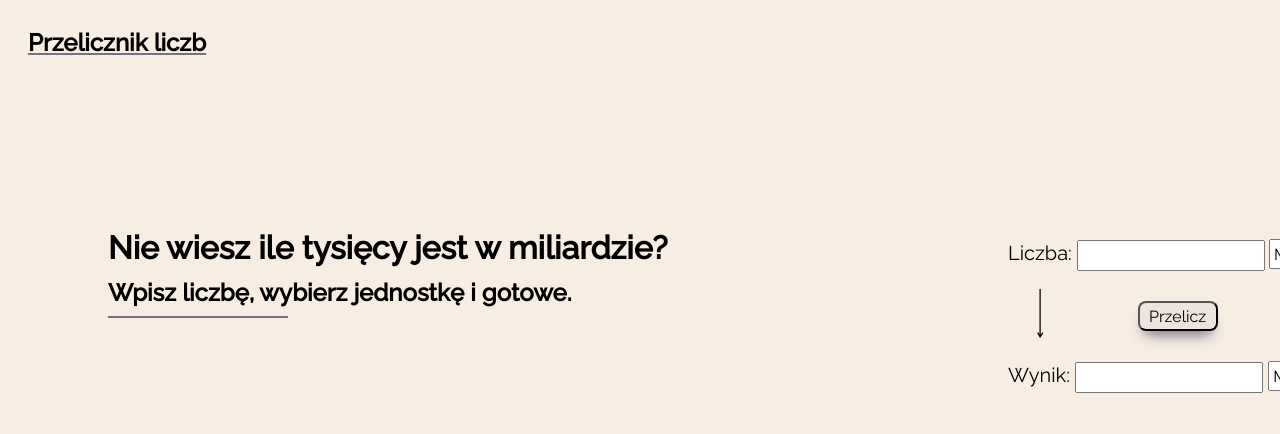
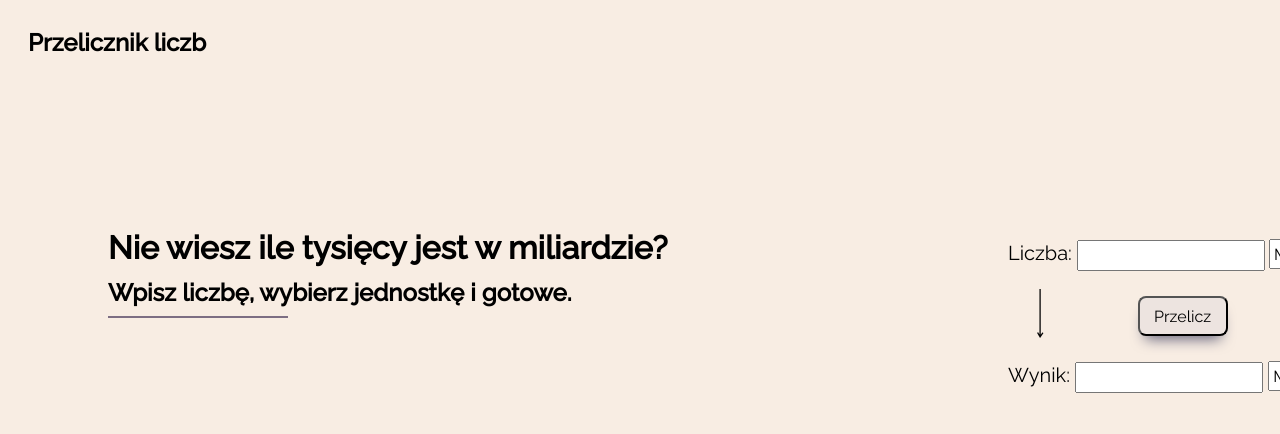
Before and after one commit to lucyxkk/Przelicznik-liczb, a plain HTML site: page index.html in a window 1280 px wide. Shown: the top 434 px of the page. Drawn offline with Linux system fonts and the light colour scheme.

Commit message:
changes to css

```diff
--- a/styles.css
+++ b/styles.css
@@ -15,8 +15,6 @@ body{
     margin: 0%;
     top: 20px;
     left: 20px;
-    text-decoration:underline;
-    text-decoration-color: #7D6E83;
 
 }
 
@@ -96,18 +94,20 @@ hr{
 .button_przelicz{
     font-family: 'Raleway', sans-serif;
     font-size: 16px;
-    height: 30px;
-    width: 80px;
+    height: 40px;
+    width: 90px;
     position: absolute;
-    top: 70px;
+    top: 65px;
     left: 38%;
     background-color: #EDE4E0;
     box-shadow: 0px 10px 14px -7px #65647C;
     border-radius: 8px;
+    transition-duration: 1s;
 }
 
 .button_przelicz:hover {
     background-color: #7D6E83;
+    transition-duration: 1s;
 }
 .arrow{
     position: absolute;
```
